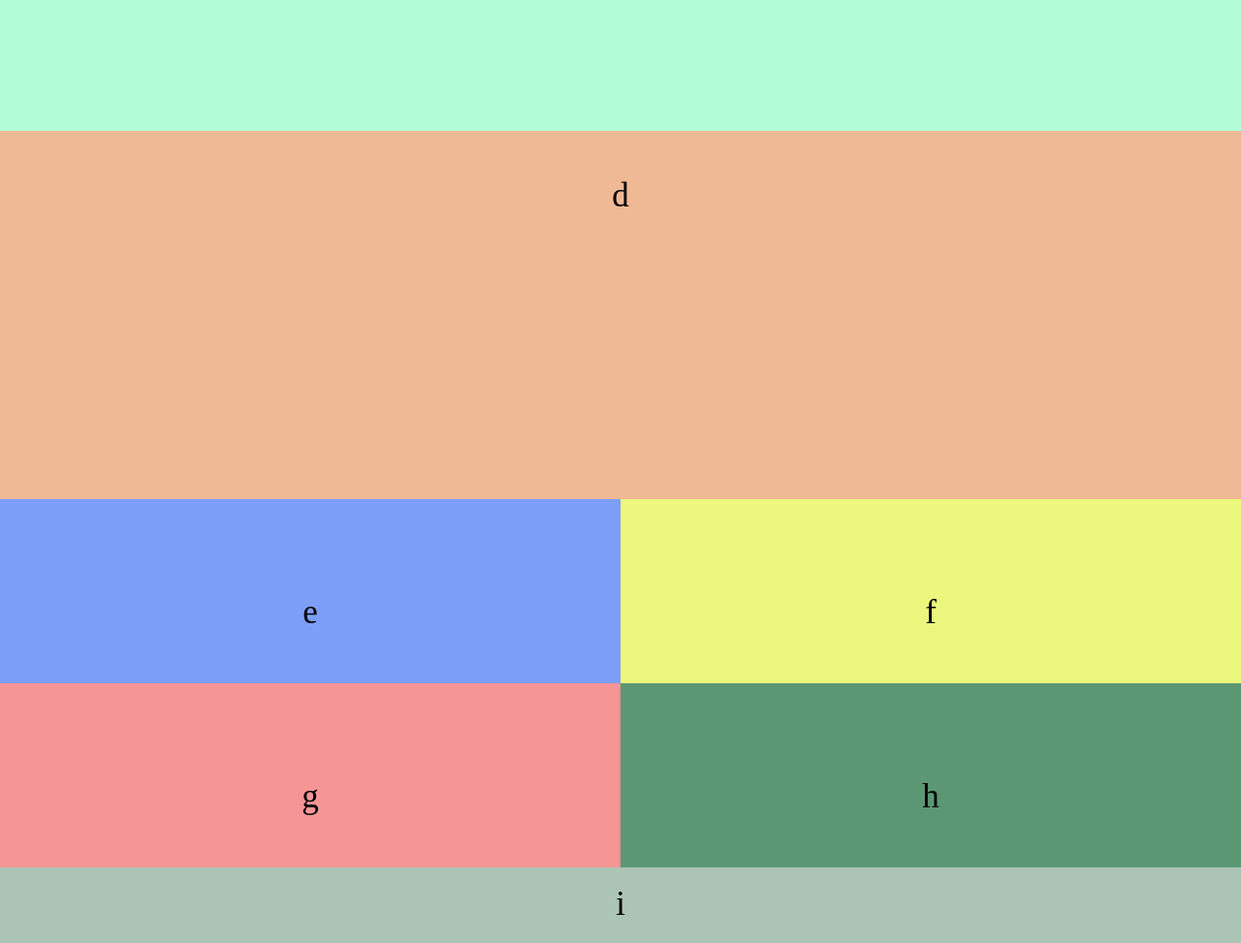
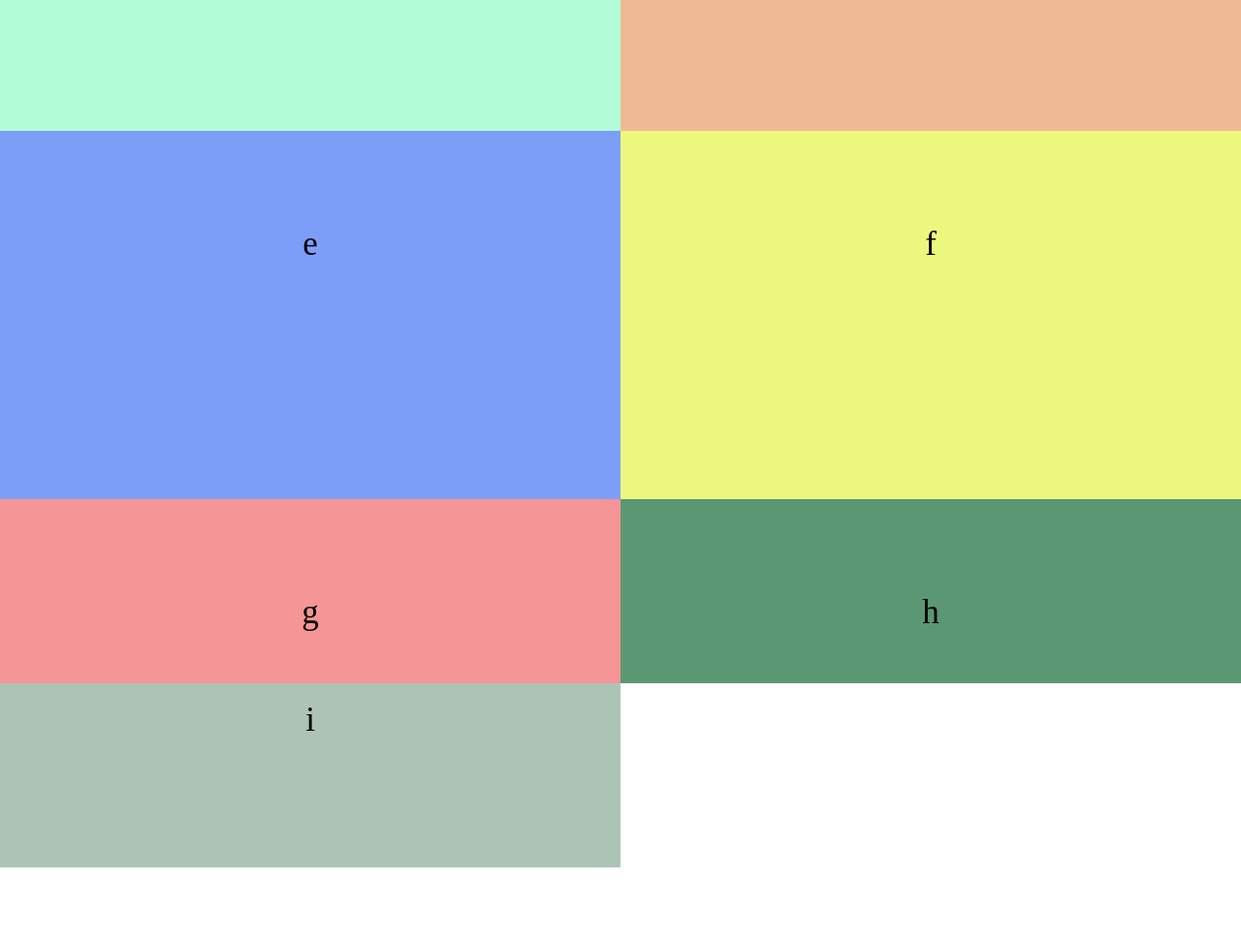
Before and after one commit to NiveenAlSmadi/lab-01, a plain HTML site: page index.html in a window 1280 px wide. Shown: the part 1440-2413 px from the top of the page at 97% size. Drawn offline with Linux system fonts and the light colour scheme.

Commit message:
not finished

```diff
--- a/css/base.css
+++ b/css/base.css
@@ -6,6 +6,7 @@ body {
     font-size: 100%;
     font: italic;
     display: block;
+    box-sizing: border-box;
 }
 p {
     text-align: center;
--- a/css/modules.css
+++ b/css/modules.css
@@ -13,41 +13,37 @@
    }
    .c{
     background-color: rgb(178, 252, 215);
-    grid-column: 1/3;
+
     line-height: 133px;
    }
    .d{
     background-color: rgb(240, 185, 149);
-    grid-column: 1/3;
+
     line-height: 133px;
 
    }
    .e{
     background-color: rgb(125, 158, 248);
-    grid-column: 1/2;
-    grid-row: 5/6;
+
     line-height: 233px;
    }
    .f{
     background-color: rgb(236, 248, 125);
-    grid-column: 2/3;
-    grid-row: 5/6;
+
     line-height: 233px;
 
    }
    .g{ background-color: rgb(245, 149, 149);
-    grid-column: 1/2;
-    grid-row: 7/6;
+
    line-height: 233px;}
   .h{
     background-color: rgb(92, 151, 115);
-    grid-column: 2/3;
-    grid-row: 7/6;
+
    line-height: 233px;
   }
   .i{
     background-color: rgb(172, 196, 181);
-    grid-column: 1/3;
+
     line-height: 75px;
   }
 }
```
